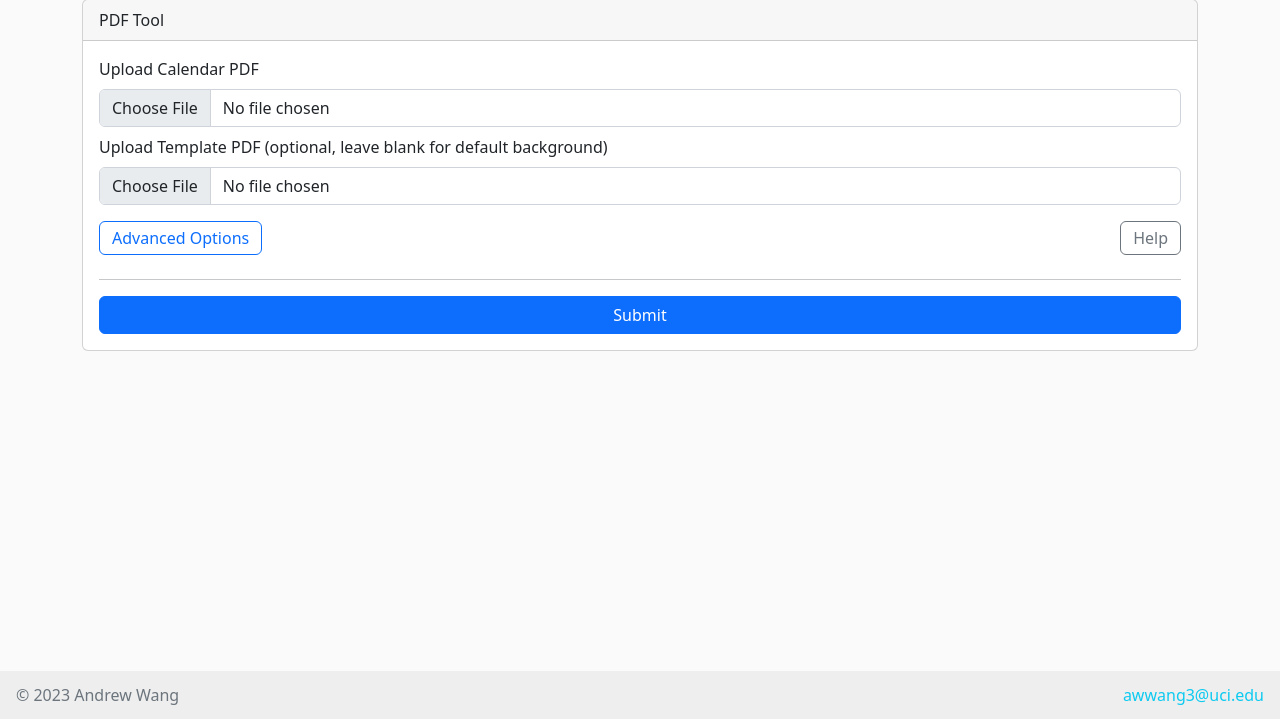
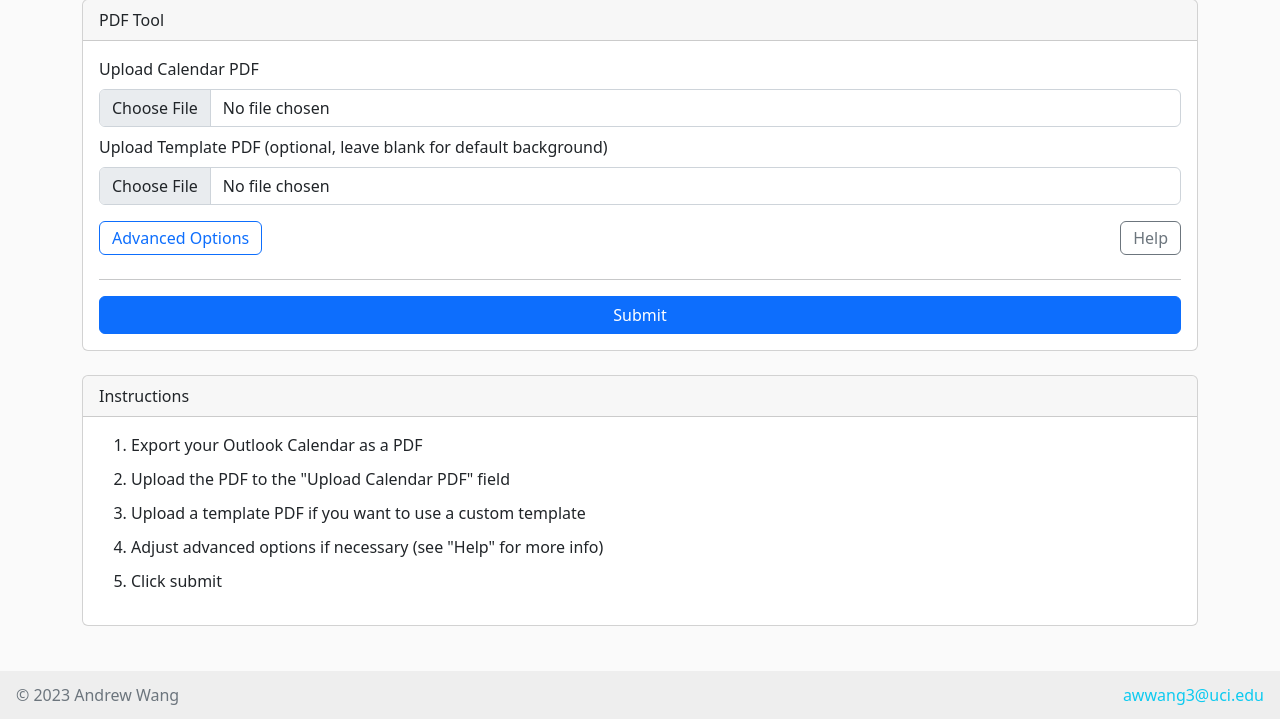
Before and after one commit to andrew-wang0/MontagePDF, a Flask app: page / in a window 1280 px wide. Shown: the part 81-800 px from the top of the page. Run offline with Flask 3, Linux system fonts and the light colour scheme; some libraries are stand-ins or nearby versions.

Commit message:
feat: add instructions

```diff
--- a/app/static/css/main.css
+++ b/app/static/css/main.css
@@ -12,3 +12,7 @@ body {
 header {
     background-color: #3275ad;
 }
+
+li {
+    margin-bottom: 10px;
+}
--- a/app/templates/pdf_tool.html
+++ b/app/templates/pdf_tool.html
@@ -217,7 +217,21 @@
                     {{ form.submit(class="btn btn-primary", style="width:100%;") }}
                 </div>
             </form>
-
+        </div>
+    </div>
+    <br>
+    <div class="card">
+        <div class="card-header">
+            Instructions
+        </div>
+        <div class="card-body">
+            <ol class="">
+                <li>Export your Outlook Calendar as a PDF</li>
+                <li>Upload the PDF to the "Upload Calendar PDF" field</li>
+                <li>Upload a template PDF if you want to use a custom template</li>
+                <li>Adjust advanced options if necessary (see "Help" for more info)</li>
+                <li>Click submit</li>
+            </ol>
         </div>
     </div>
 {% endblock %}
```
